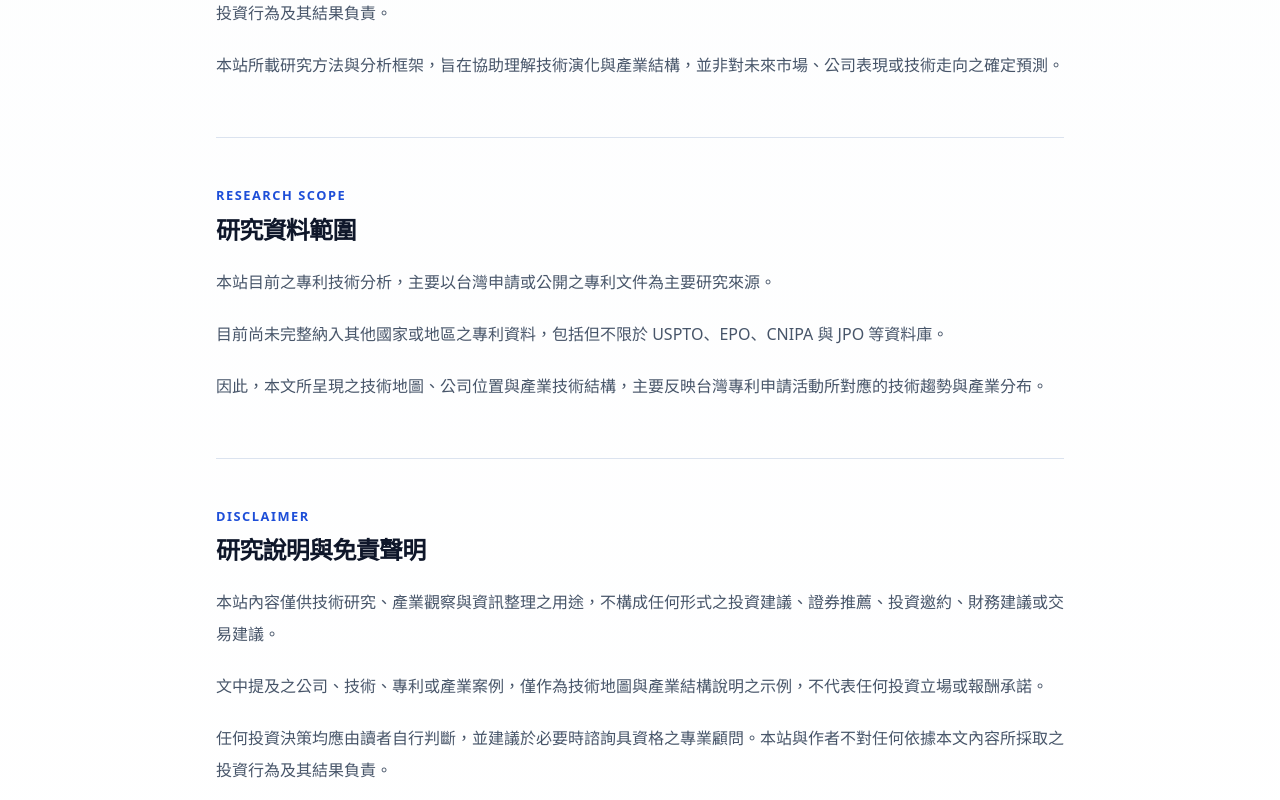
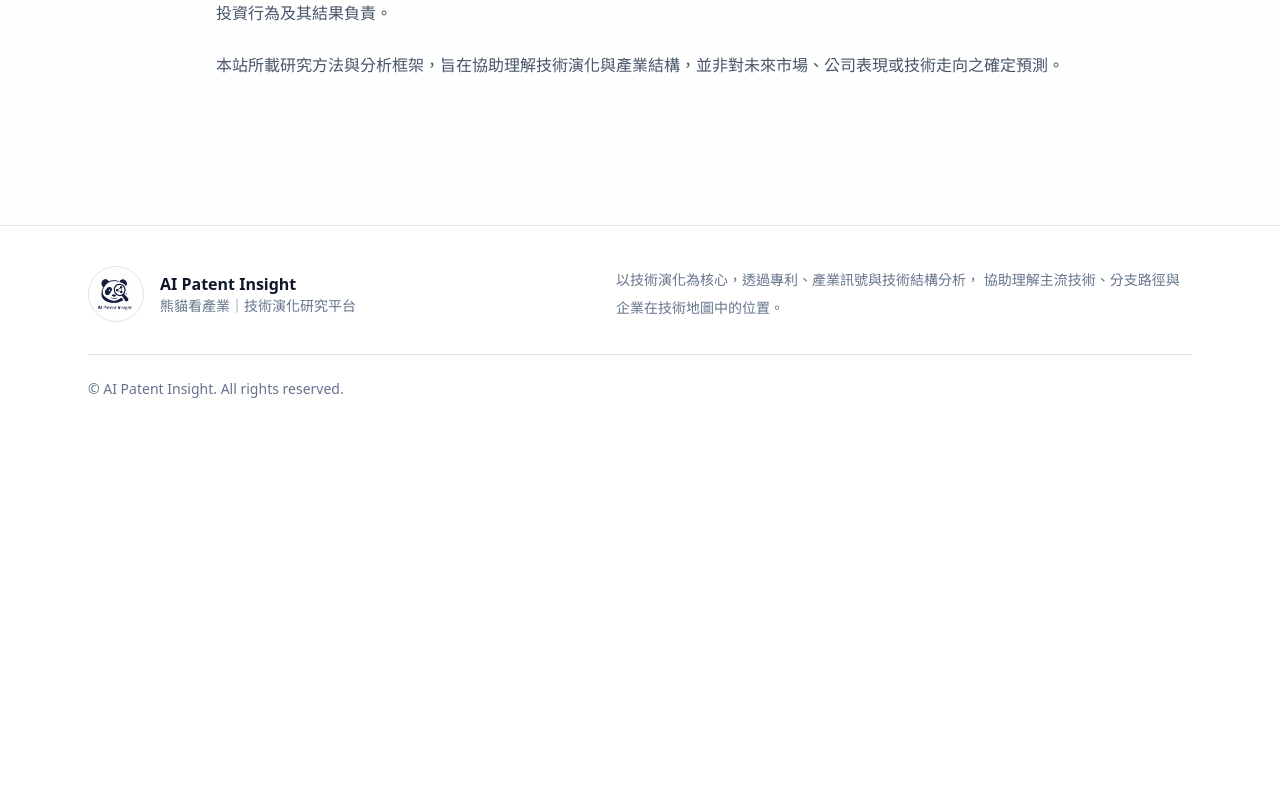
Before and after one commit to jzhangsys/aipatentinsight, a Next.js app: page /reports/ai-server-industry-evolution in a window 1280 px wide. Shown: the part 3120-3920 px from the top of the page. After the commit the page ends 3559 px from the top, so only its background shows below. Built offline with nearby package versions, Linux system fonts and the light colour scheme.

Commit message:
Remove duplicate research scope and disclaimer blocks

```diff
--- a/app/reports/[slug]/page.tsx
+++ b/app/reports/[slug]/page.tsx
@@ -195,9 +195,6 @@ export default async function ReportDetailPage({
         <ResearchScope />
         <Disclaimer />
 
-        {report.faqs?.length ? <FAQSection items={report.faqs} /> : null}
-        <ResearchScope />
-        <Disclaimer />
       </article>
     </main>
   );
```
